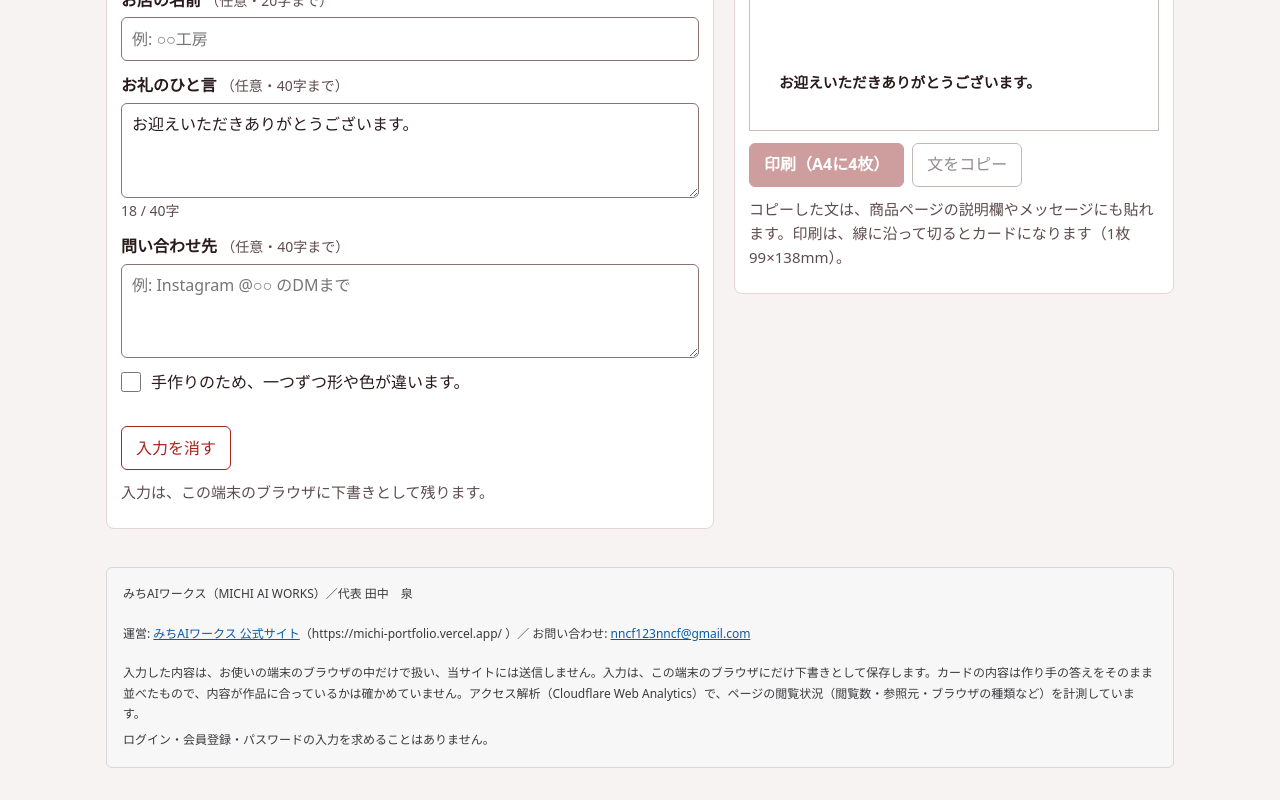
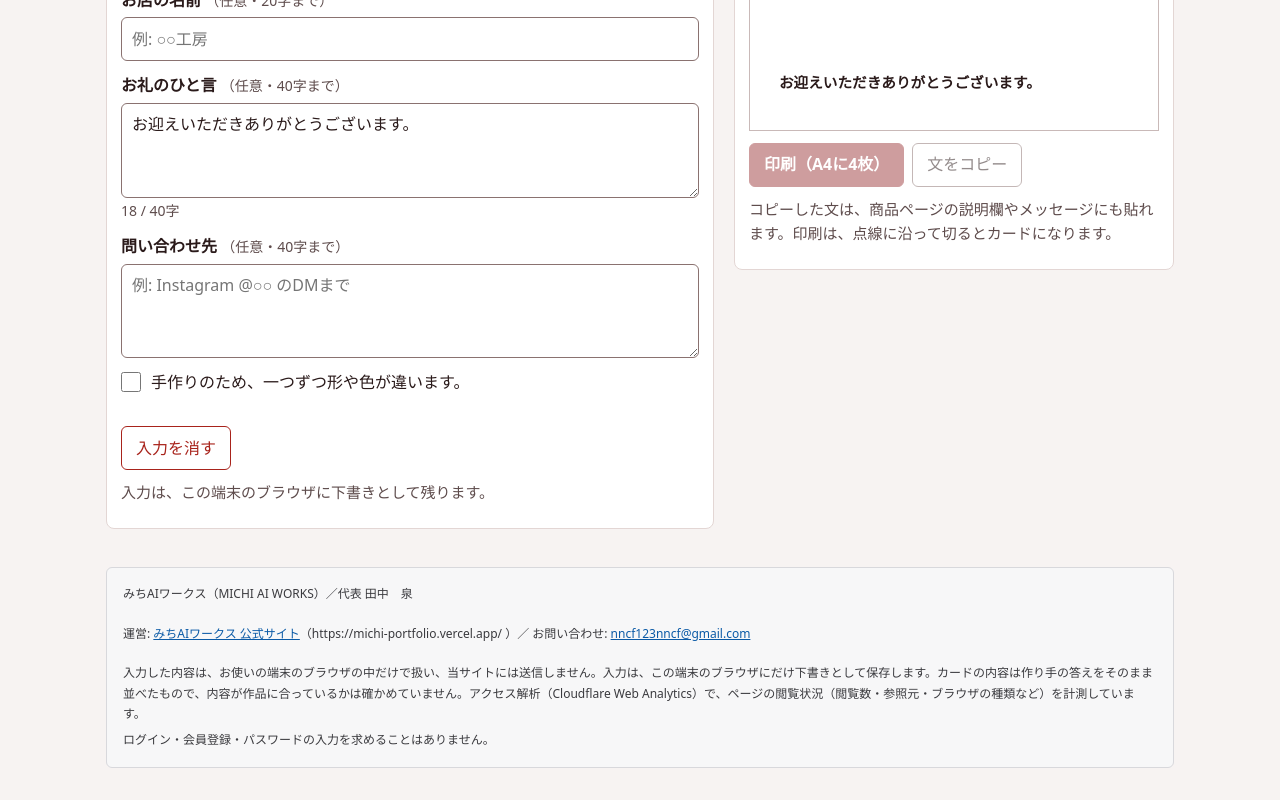
Before and after one commit to nncf123nncf-oss/care-card, a plain HTML site: page index.html in a window 1280 px wide. Shown: the part 771-1571 px from the top of the page. Drawn offline with Linux system fonts and the light colour scheme.

Commit message:
Day092 印刷の説明からカードの寸法を外す（大きいカードに切り替わることがあるため。寸法は収め方の表示に出る）

```diff
--- a/index.html
+++ b/index.html
@@ -179,7 +179,7 @@
       </div>
       <p class="okmsg" id="copyMsg" role="status"></p>
       <textarea id="copyArea" rows="10" readonly aria-label="コピーする文" hidden></textarea>
-      <p class="small">コピーした文は、商品ページの説明欄やメッセージにも貼れます。印刷は、線に沿って切るとカードになります（1枚 99×138mm）。</p>
+      <p class="small">コピーした文は、商品ページの説明欄やメッセージにも貼れます。印刷は、点線に沿って切るとカードになります。</p>
     </section>
   </div>
   <footer class="mw-footer">
```
